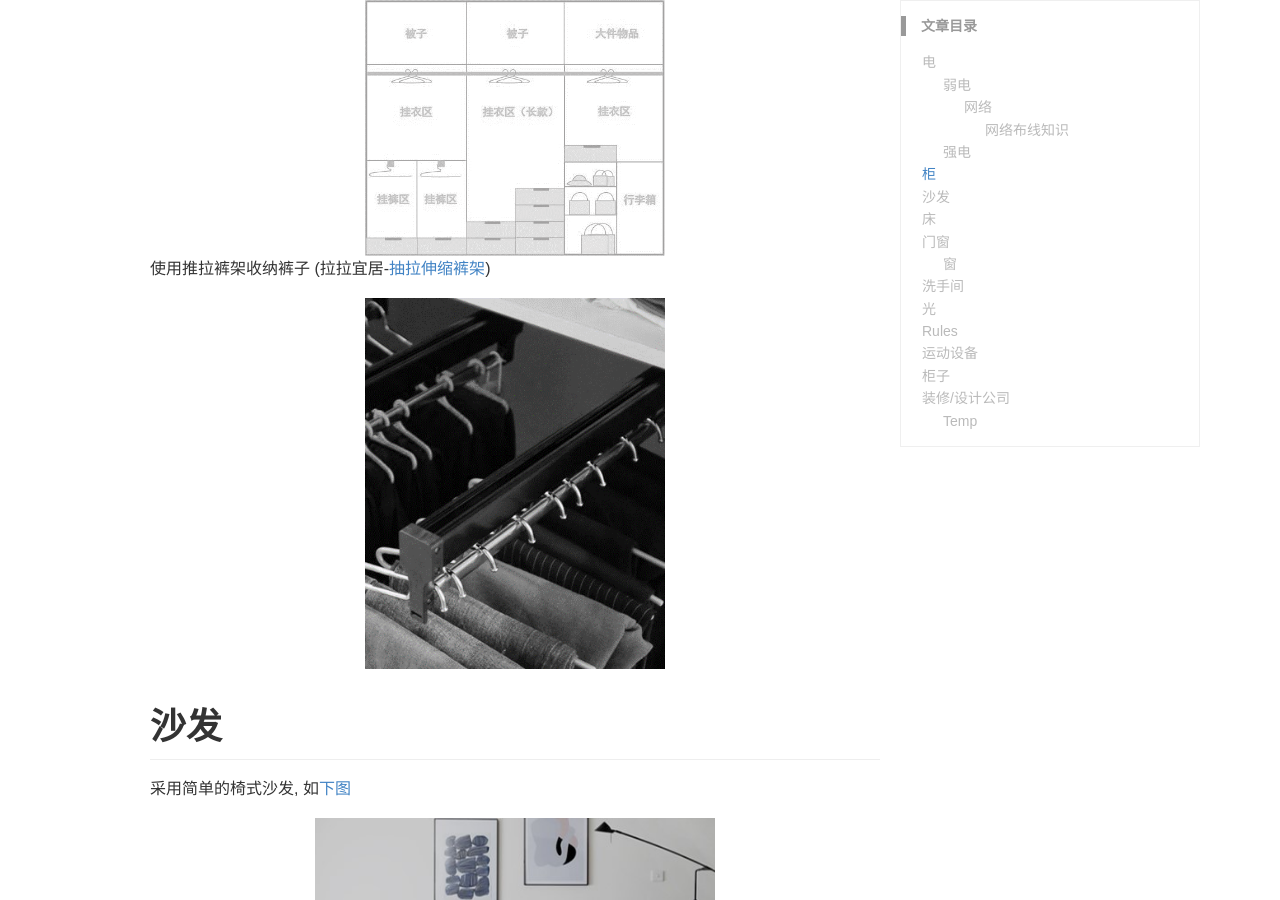
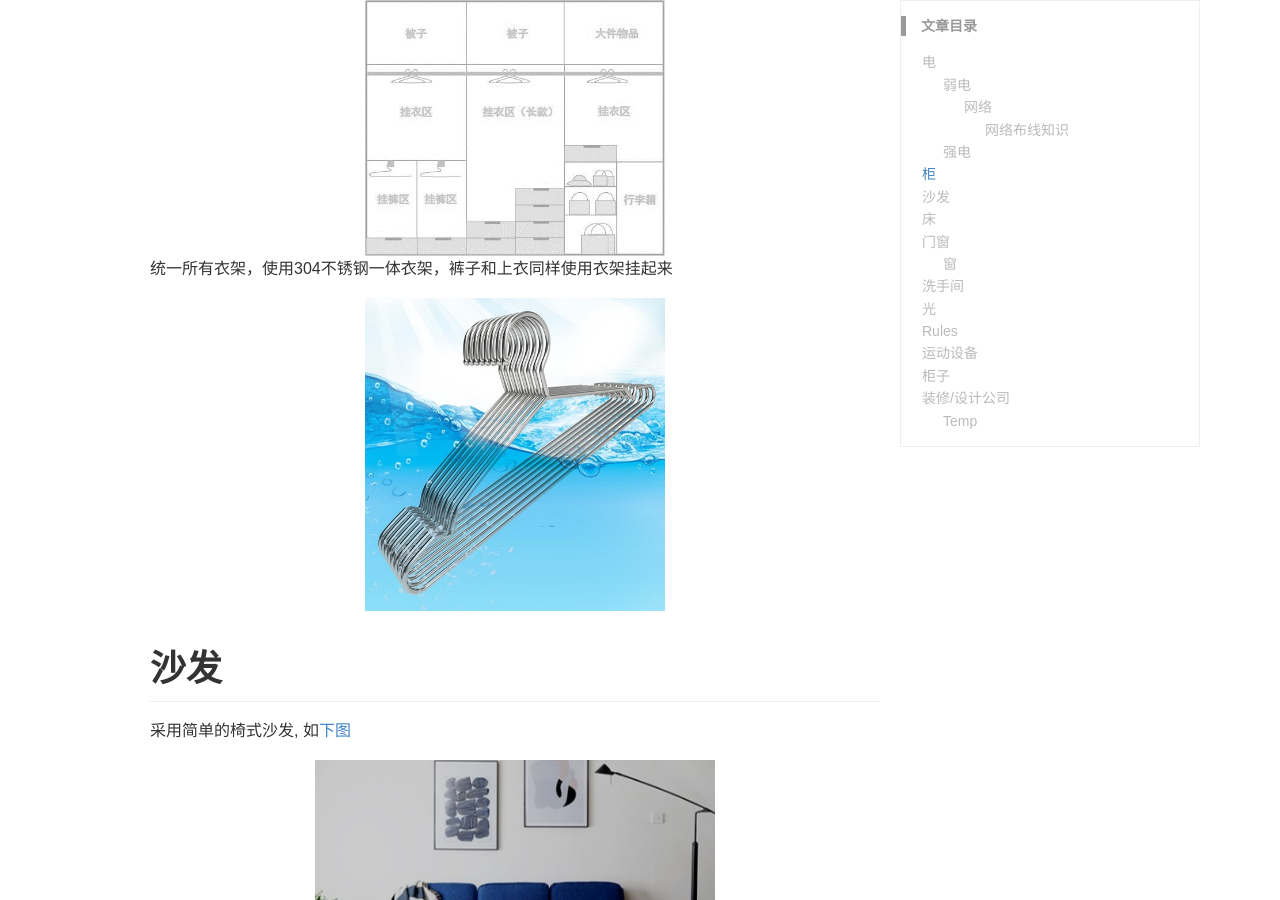
Before and after one commit to LfqGithub/LfqGithub.github.io, a Jekyll site: the page built from _other/decoration.md, in a window 1280 px wide and 900 px high, scrolled down 885 px. Built offline with Jekyll 4.4.1, drawn with Linux system fonts in a browser that asks for light colours; nearby versions of some CDN libraries.

Commit message:
add cloth hanger

```diff
--- a/_other/decoration.md
+++ b/_other/decoration.md
@@ -31,9 +31,8 @@ description: For future
 
 <div align="center"><img width="300" src="https://raw.githubusercontent.com/LfqGithub/LfqGithub.github.io/master/images/house/closet.png"/></div>
 
-使用推拉裤架收纳裤子 (拉拉宜居-[抽拉伸缩裤架](https://item.taobao.com/item.htm?spm=2013.1.0.0.52694c2cvw35m3&id=576591377668&scm=1007.12144.97955.42296_0_0&pvid=7b7eb92e-627e-47ab-881d-1743719eb257&utparam=%7B%22x_hestia_source%22%3A%2242296%22%2C%22x_object_type%22%3A%22item%22%2C%22x_mt%22%3A0%2C%22x_src%22%3A%2242296%22%2C%22x_pos%22%3A1%2C%22x_pvid%22%3A%227b7eb92e-627e-47ab-881d-1743719eb257%22%2C%22x_object_id%22%3A576591377668%7D))
-
-<div align="center"><img width="300" src="https://raw.githubusercontent.com/LfqGithub/LfqGithub.github.io/master/images/house/推拉裤架.png"/></div>
+统一所有衣架，使用304不锈钢一体衣架，裤子和上衣同样使用衣架挂起来
+<div align="center"><img width="300" src="https://raw.githubusercontent.com/LfqGithub/LfqGithub.github.io/master/images/house/hanger.jpg"/></div>
 
 # 沙发
 采用简单的椅式沙发, 如[下图](https://item.taobao.com/item.htm?spm=a1z10.1-c-s.w8631129-21520405239.37.5678e6b1PQa67w&id=569640810678)
```
Also changed, not shown: _wiki/latex-equation.md (+1 -1 lines), images/house/推拉裤架.png (deleted).
